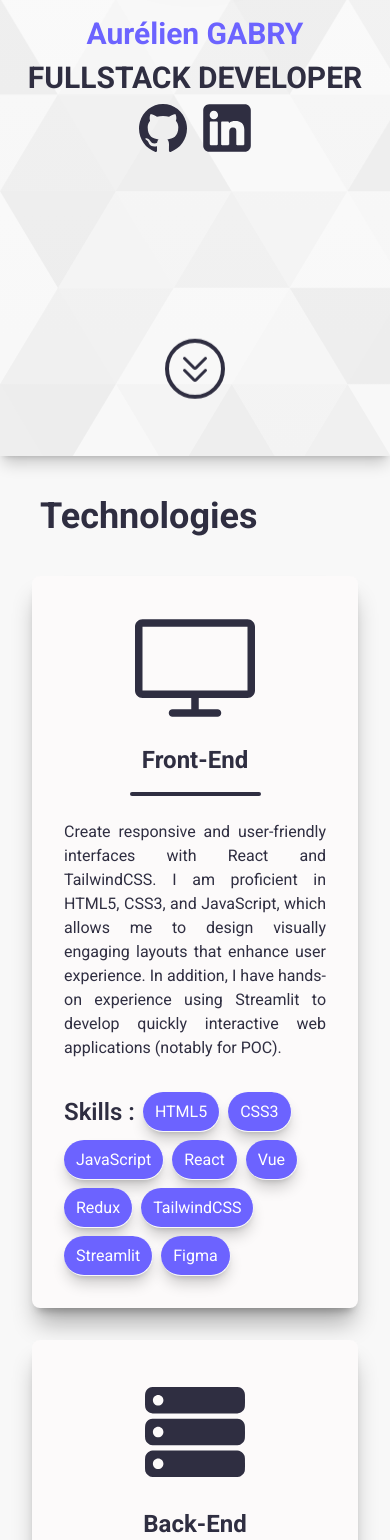
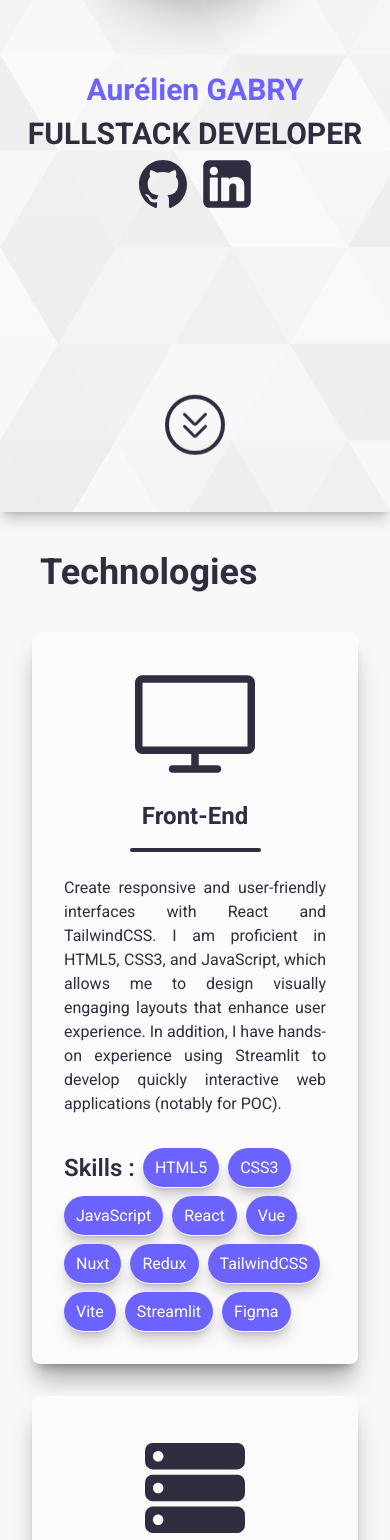
Before and after one commit to aureliengabry/aureliengabry.github.io, a React (Vite) app: page / in a window 390 px wide. Shown: the part 388-1928 px from the top of the page. Built offline with nearby package versions, Linux system fonts and the light colour scheme.

Commit message:
fix responsive menu

```diff
--- /dev/null
+++ b/src/components/ContactButton.jsx
@@ -0,0 +1,27 @@
+import Github from "../assets/svg/github.svg?react";
+import Linkedin from "../assets/svg/linkedin.svg?react";
+
+function ContactButton({ className = "" }) {
+  const url = {
+    github: "https://github.com/aureliengabry",
+    linkedin: "https://www.linkedin.com/in/aurelien-gabry",
+  };
+  return (
+    <div className={`inline-flex items-center justify-center ${className}`}>
+      <Github
+        className="w-12 h-12 transition-transform hover:scale-110 duration-200 ease-in-out cursor-pointer"
+        role="button"
+        aria-label="Github profile"
+        onClick={() => window.open(url.github, "_blank")}
+      />
+      <Linkedin
+        className="w-12 h-12 transition-transform hover:scale-110 duration-200 ease-in-out cursor-pointer"
+        role="button"
+        aria-label="LinkedIn profile"
+        onClick={() => window.open(url.linkedin, "_blank")}
+      />
+    </div>
+  );
+}
+
+export default ContactButton;
--- a/src/components/Menu.jsx
+++ b/src/components/Menu.jsx
@@ -17,7 +17,7 @@ function Menu() {
   };
 
   return (
-    <div className="fixed z-10 top-0 right-0 left-0 font-semibold text-2xl bg-portfolio-bg dark:bg-portfolio-bg-dark flex items-center lg:h-[5rem] h-[3.5rem] shadow-lg/20 dark:shadow-portfolio-text-dark p-6">
+    <div className="fixed relative z-10 top-0 right-0 left-0 font-semibold text-2xl bg-portfolio-bg dark:bg-portfolio-bg-dark flex items-center lg:h-[5rem] h-[3.5rem] shadow-lg/20 dark:shadow-portfolio-text-dark p-6">
       <Light
         className="ml-4 justify-self-start w-12 h-12 hidden dark:block cursor-pointer"
         role="button"
@@ -81,7 +81,7 @@ function Menu() {
 
       {/* Mobile Menu - vertical dropdown */}
       <div
-        className={`absolute top-[5rem] left-0 right-0 bg-portfolio-bg dark:bg-portfolio-bg-dark shadow-lg md:hidden transition-all duration-300 overflow-hidden ${
+        className={`absolute lg:top-[5rem] top-[3.5rem] left-0 right-0 bg-portfolio-bg dark:bg-portfolio-bg-dark shadow-lg md:hidden transition-all duration-300 overflow-hidden ${
           isMenuOpen ? "max-h-screen opacity-100" : "max-h-0 opacity-0"
         }`}
       >
--- a/src/pages/Contact.jsx
+++ b/src/pages/Contact.jsx
@@ -1,6 +1,5 @@
 import Title from "../components/Title";
-import Github from "../assets/svg/github.svg?react";
-import Linkedin from "../assets/svg/linkedin.svg?react";
+import ContactButton from "../components/ContactButton";
 
 function Contact() {
   return (
@@ -12,23 +11,7 @@ function Contact() {
           email :
         </p>
         <div className="flex justify-center items-center gap-6 mt-4">
-          <Github
-            className="w-12 h-12 transition-transform hover:scale-110 duration-200 ease-in-out cursor-pointer"
-            role="button"
-            aria-label="Github profile"
-            onClick={() =>
-              window.open("https://github.com/aureliengabry", "_blank")
-            }
-          />
-          <Linkedin
-            className="w-12 h-12 transition-transform hover:scale-110 duration-200 ease-in-out cursor-pointer"
-            role="button"
-            aria-label="LinkedIn profile"
-            onClick={() =>
-              window.open("https://www.linkedin.com/in/aurelien-gabry", "_blank")
-            }
-          />
-
+          <ContactButton className="gap-6"/>
           <span className="border-2 h-12 items-center justify-center flex border-portfolio-text rounded-xl px-4 text-xl bg-portfolio-text font-bold text-portfolio-bg dark:bg-portfolio-text-dark dark:text-portfolio-text">
             <a href="mailto:aureliengabry@gmail.com">Send me an email</a>
           </span>
--- a/src/pages/Experience.jsx
+++ b/src/pages/Experience.jsx
@@ -15,7 +15,7 @@ function Experiences() {
     },
     {
       date: "September 2021",
-      role: "Graduate from Master in Embedded Systems and IoT",
+      role: "Graduate from Master in Embedded Systems",
       company: "Université de Science et Technologie, Besançon, France",
       description:
         "Completed a Master's degree specializing in Embedded Systems.\
--- a/src/pages/Presentation.jsx
+++ b/src/pages/Presentation.jsx
@@ -1,11 +1,10 @@
 import { useState, useEffect } from "react";
 import Arrow from "../assets/svg/double-arrow.svg?react";
 import Profil from "../assets/images/profil.png";
-import Github from "../assets/svg/github.svg?react";
-import Linkedin from "../assets/svg/linkedin.svg?react";
 import BackgroundLight from "../assets/svg/bg_light.svg?react";
 import BackgroundDark from "../assets/svg/bg_dark.svg?react";
 import { customScrollTo } from "../utils/customScrollTo";
+import ContactButton from "../components/ContactButton";
 
 function Presentation() {
   const [isDarkMode, setIsDarkMode] = useState(false);
@@ -51,24 +50,7 @@ function Presentation() {
           <span className="md:text-6xl sm:text-4xl text-3xl mt-2 uppercase">
             FullStack Developer
           </span>
-          <span className="inline-flex gap-4 mt-2 items-center justify-center">
-            <Github
-              className="w-12 h-12 transition-transform hover:scale-110 duration-200 ease-in-out cursor-pointer"
-              role="button"
-              aria-label="Github profile"
-              onClick={() =>
-                window.open("https://github.com/aureliengabry", "_blank")
-              }
-            />
-            <Linkedin
-              className="w-12 h-12 transition-transform hover:scale-110 duration-200 ease-in-out cursor-pointer"
-              role="button"
-              aria-label="LinkedIn profile"
-              onClick={() =>
-                window.open("https://www.linkedin.com/in/aurelien-gabry", "_blank")
-              }
-            />
-          </span>
+          <ContactButton className="gap-4 mt-2" />
         </div>
       </div>
       <div
--- a/src/pages/Technologies.jsx
+++ b/src/pages/Technologies.jsx
@@ -8,7 +8,19 @@ function Technologies() {
   const front_skills = {
     icon: <Frontend className="h-30 w-30 mx-auto  mb-4" />,
     title: "Front-end",
-    stack:  ["HTML5", "CSS3", "JavaScript","React", "Vue", "Redux","TailwindCSS", "Streamlit", "Figma"],
+    stack: [
+      "HTML5",
+      "CSS3",
+      "JavaScript",
+      "React",
+      "Vue",
+      "Nuxt",
+      "Redux",
+      "TailwindCSS",
+      "Vite",
+      "Streamlit",
+      "Figma",
+    ],
     description:
       "Create responsive and user-friendly interfaces with React and TailwindCSS.\
        I am proficient in HTML5, CSS3, and JavaScript, which allows me to design visually engaging layouts that enhance user experience.\
@@ -24,7 +36,7 @@ function Technologies() {
       "Flask",
       "FastAPI",
       "Asyncio",
-      "Docker" ,
+      "Docker",
       "Docker Compose",
       "Nginx",
       "MQTT",
@@ -42,9 +54,9 @@ function Technologies() {
     title: "Tools",
     stack: ["Jenkins", "SonarQube", "Nexus", "Git", "Github"],
     description:
-    "I utilize automated CI/CD pipelines using Jenkins to streamline build, test, and deployment processes.\
+      "I utilize automated CI/CD pipelines using Jenkins to streamline build, test, and deployment processes.\
     Integration tests are executed as part of these pipelines to ensure system stability and reliability before release.\
-    Code quality and coverage are continuously monitored through SonarQube, helping maintain high development standards."
+    Code quality and coverage are continuously monitored through SonarQube, helping maintain high development standards.",
   };
   return (
     <div id="technologies">
```
